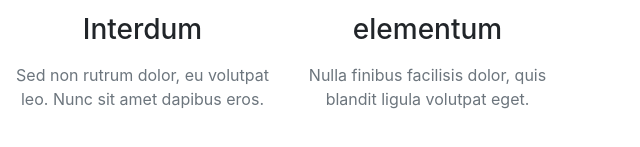
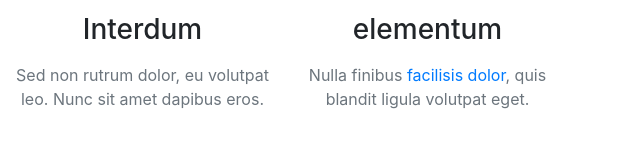
Before and after one commit to marcoppp/marcoppp.github.io, a website with bundled scripts: page index.html in a window 1280 px wide. Shown: the part 1622-1769 px from the top of the page, 640-1280 px from the left. Built offline with nearby package versions, Linux system fonts and the light colour scheme.

```diff
--- a/index.html
+++ b/index.html
@@ -131,7 +131,7 @@
           <div class="service-box mt-5 mx-auto">
             <i class="fa fa-4x fa-heart text-primary mb-3 sr-icons"></i>
             <h3 class="mb-3">elementum</h3>
-            <p class="text-muted mb-0">Nulla finibus <a herf="www.google.com">facilisis dolor</a>, quis blandit ligula volutpat eget.</p>
+            <p class="text-muted mb-0">Nulla finibus <a href="www.google.com">facilisis dolor</a>, quis blandit ligula volutpat eget.</p>
           </div>
         </div>
       </div>
```
